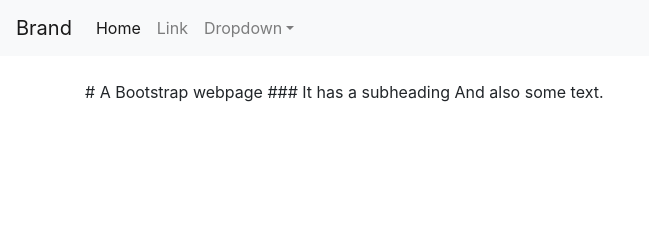
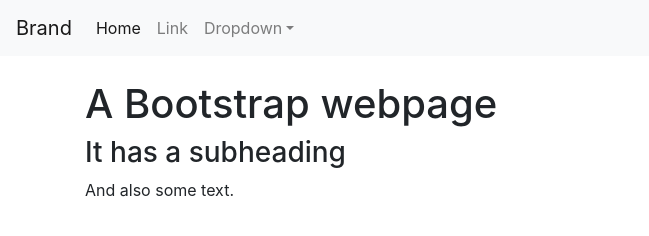
Before and after one commit to jmonardo/my-first-repo, a plain HTML site: page index.html in a window 1280 px wide. Shown: the whole page, without its empty margins (0-649 px from the left). Drawn offline with nearby package versions, Linux system fonts and the light colour scheme.

Commit message:
corrected html

```diff
--- a/index.html
+++ b/index.html
@@ -40,11 +40,9 @@
 
     <br>
 
-# A Bootstrap webpage
-
-### It has a subheading
-
-And also some text.
+<h1 id="a-bootstrap-webpage"><a name="a-bootstrap-webpage" href="#a-bootstrap-webpage"></a>A Bootstrap webpage</h1>
+<h3 id="it-has-a-subheading"><a name="it-has-a-subheading" href="#it-has-a-subheading"></a>It has a subheading</h3>
+<p>And also some text.</p>
 
   </div> <!-- /.container -->
 
```
